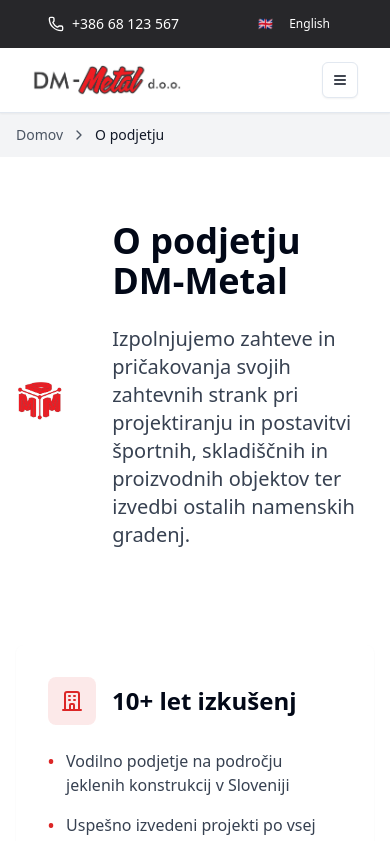
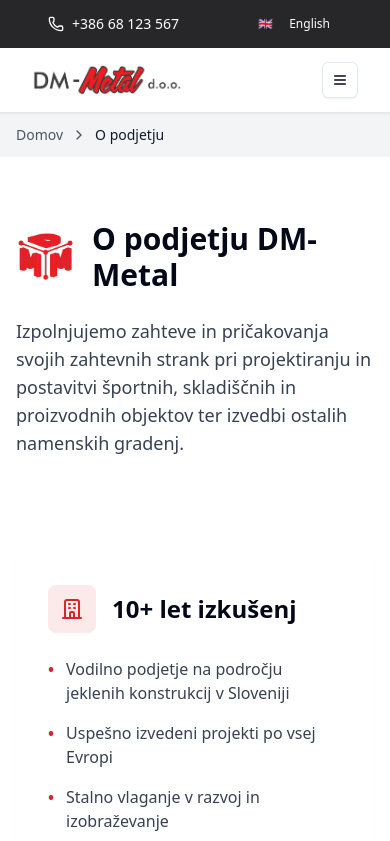
Before and after one commit to TimBlazic/dm-metal, a Next.js app: page /en/o-podjetju in a window 390 px wide. Shown: the top 841 px of the page. Built offline with nearby package versions, Linux system fonts and the light colour scheme.

Commit message:
Small ui fixeds

```diff
--- a/app/[lang]/o-podjetju/page.tsx
+++ b/app/[lang]/o-podjetju/page.tsx
@@ -27,7 +27,8 @@ export default function AboutPage() {
       {/* Hero Section */}
       <section className="py-16 md:py-24">
         <div className="container px-4 md:px-6">
-          <div className="flex gap-12 items-center">
+          {/* Desktop layout */}
+          <div className="hidden md:flex gap-12 items-center">
             <div className="relative h-[300px] w-[300px]">
               <Image
                 src="/dm-metal-logo-2.jpg"
@@ -46,6 +47,26 @@ export default function AboutPage() {
                 objektov ter izvedbi ostalih namenskih gradenj.
               </p>
             </div>
+          </div>
+
+          {/* Mobile layout */}
+          <div className="md:hidden">
+            <div className="flex items-center gap-4 mb-6">
+              <div className="relative h-[60px] w-[60px] flex-shrink-0">
+                <Image
+                  src="/dm-metal-logo-2.jpg"
+                  alt="DM Metal delavnica"
+                  fill
+                  className="object-contain rounded-lg"
+                />
+              </div>
+              <h1 className="text-3xl font-bold">O podjetju DM-Metal</h1>
+            </div>
+            <p className="text-lg text-gray-700 mb-8">
+              Izpolnjujemo zahteve in pričakovanja svojih zahtevnih strank pri
+              projektiranju in postavitvi športnih, skladiščnih in proizvodnih
+              objektov ter izvedbi ostalih namenskih gradenj.
+            </p>
           </div>
         </div>
       </section>
--- a/app/[lang]/page.tsx
+++ b/app/[lang]/page.tsx
@@ -242,7 +242,7 @@ export default function Home() {
                 <p className="text-lg text-gray-700 mb-8">
                   {t("aboutCompanyDesc2")}
                 </p>
-                <Link href="/o-podjetju">
+                <Link href={`/${params.lang}/o-podjetju`}>
                   <Button
                     size="lg"
                     className="bg-red-600 hover:bg-red-700 text-white"
--- a/lib/translations.ts
+++ b/lib/translations.ts
@@ -160,7 +160,7 @@ export const translations: Record<Language, Record<TranslationKey, string>> = {
       "Podjetje DM Metal d.o.o. je specializirano za izdelavo jeklenih konstrukcij, fasadnih elementov in strešnih kritin. Z dolgoletnimi izkušnjami in strokovnim znanjem zagotavljamo kakovostne rešitve za naše stranke.",
     aboutCompanyDesc2:
       "Naša ekipa izkušenih strokovnjakov je predana kakovosti, zanesljivosti in inovativnosti pri vsakem projektu, ne glede na njegovo velikost.",
-    readMore: "Več o storitvi",
+    readMore: "Poglej več",
     needSteelConstructions: "Potrebujete kovinske konstrukcije?",
     ctaDescription:
       "Kontaktirajte nas za brezplačno svetovanje in ponudbo. Naša ekipa vam bo pomagala najti optimalno rešitev za vaš projekt.",
@@ -262,8 +262,8 @@ export const translations: Record<Language, Record<TranslationKey, string>> = {
     aboutCompanyDesc1:
       "DM Metal d.o.o. specializes in the manufacture of steel constructions, facade elements, and roofing. With years of experience and expertise, we provide quality solutions for our customers.",
     aboutCompanyDesc2:
-      "Our team of experienced professionals is committed to quality, reliability, and innovation in every project, regardless of its size.",
-    readMore: "Read More",
+      "Our team of experienced professionals is dedicated to quality, reliability, and innovation in every project, regardless of its size.",
+    readMore: "Learn more",
     needSteelConstructions: "Need Steel Constructions?",
     ctaDescription:
       "Contact us for free consultation and quotation. Our team will help you find the optimal solution for your project.",
@@ -365,9 +365,9 @@ export const translations: Record<Language, Record<TranslationKey, string>> = {
     aboutCompanyDesc1:
       "DM Metal d.o.o. ist spezialisiert auf die Herstellung von Stahlkonstruktionen, Fassadenelementen und Dacheindeckungen. Mit langjähriger Erfahrung und Fachwissen bieten wir qualitativ hochwertige Lösungen für unsere Kunden.",
     aboutCompanyDesc2:
-      "Unser Team erfahrener Fachleute setzt sich für Qualität, Zuverlässigkeit und Innovation bei jedem Projekt ein, unabhängig von seiner Größe.",
+      "Unser Team erfahrener Fachleute ist der Qualität, Zuverlässigkeit und Innovation bei jedem Projekt verpflichtet, unabhängig von seiner Größe.",
     readMore: "Mehr erfahren",
-    needSteelConstructions: "Benötigen Sie Metallkonstruktionen?",
+    needSteelConstructions: "Benötigen Sie Stahlkonstruktionen?",
     ctaDescription:
       "Kontaktieren Sie uns für eine kostenlose Beratung und ein Angebot. Unser Team hilft Ihnen, die optimale Lösung für Ihr Projekt zu finden.",
     sendInquiry: "Anfrage senden",
```
